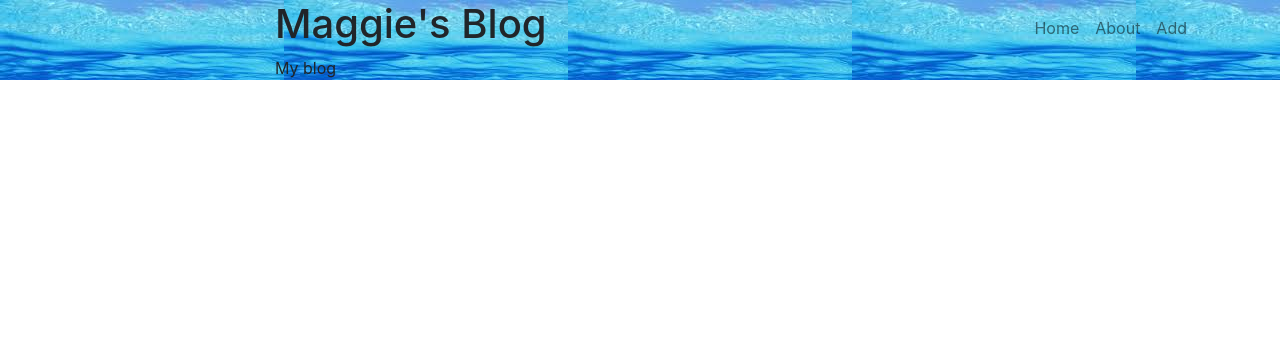
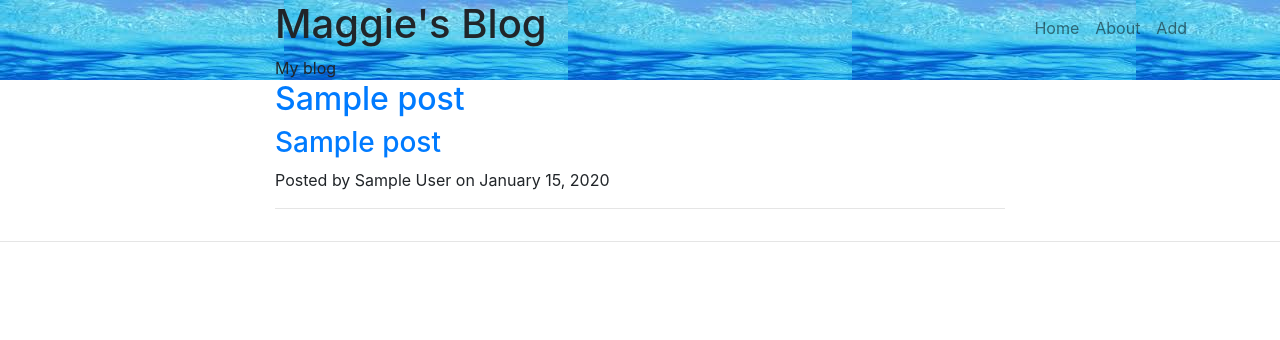
Before and after one commit to margretmwangi/Rblog, a Flask app: template templates/index.html in a window 1280 px wide. Shown: the top 340 px of the page. Run offline with Flask 2, Linux system fonts and the light colour scheme; the template is opened without the code that fills it: most values are stand-ins (such as "Sample title", 1, 10 or a date in 2020); some libraries are stand-ins or nearby versions.

Commit message:
added a new changes

```diff
--- a/templates/index.html
+++ b/templates/index.html
@@ -57,3 +57,27 @@
         </div>
       </div>
     </header>
+
+    <!-- Main Content -->
+    <div class="container">
+      <div class="row">
+        <div class="col-lg-8 col-md-10 mx-auto">
+        {% for post in posts %}
+          <div class="post-preview">
+            <a href="{{ url_for('post', post_id=post.id) }}">
+              <h2 class="post-title">
+                {{ post.title }}
+              </h2>
+              <h3 class="post-subtitle">
+                {{ post.subtitle }}
+              </h3>
+            </a>
+            <p class="post-meta">Posted by {{ post.author }} on {{ post.date_posted.strftime('%B %d, %Y') }}</p>
+          </div>
+          {% endfor %}
+          <hr>
+        </div>
+      </div>
+    </div>
+
+    <hr>
```
